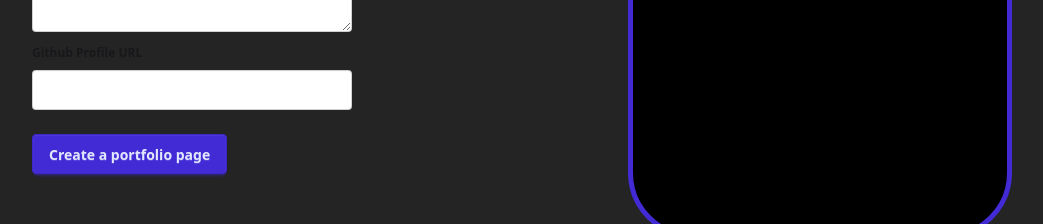
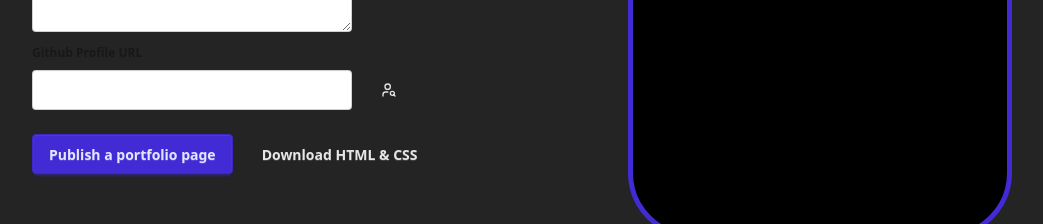
Before and after one commit to lite1pal/portfolio-builder, a React (Vite) app: page / in a window 1280 px wide. Shown: the part 575-799 px from the top of the page, without its empty margins (32-1075 px from the left). Built offline with nearby package versions, Linux system fonts and the light colour scheme; the HTML template or start-up script is replaced by a standard one.

Commit message:
feat: integrate GitHub repository fetching in PortfolioForm component

```diff
--- a/src/components/PortfolioForm.tsx
+++ b/src/components/PortfolioForm.tsx
@@ -2,6 +2,9 @@ import { useForm, type SubmitHandler } from "react-hook-form";
 import type { Portfolio } from "../types/Portfolio";
 import { validateGithubUrl } from "../lib/urlValidators";
 import { useEffect, useState } from "react";
+import { fetchPublicRepos } from "../services/github";
+import { Loader, UserSearch } from "lucide-react";
+import toast from "react-hot-toast";
 
 type PortfolioFormProps = {
   onChange: React.Dispatch<React.SetStateAction<Portfolio>>;
@@ -14,14 +17,36 @@ export default function PortfolioForm({ onChange }: PortfolioFormProps) {
     formState: { errors },
   } = useForm<Portfolio>();
 
+  const [isFetchingRepos, setIsFetchingRepos] = useState(false);
   const [localPortfolio, setLocalPortfolio] = useState<Portfolio>({
     name: "",
     description: "",
     githubUrl: "",
     imgUrl: null,
+    repos: [],
   });
 
-  const onSubmit: SubmitHandler<Portfolio> = (data) => console.log(data);
+  const isReposFetched = localPortfolio.repos.length > 0;
+
+  const onSubmit: SubmitHandler<Portfolio> = async (data) => console.log(data);
+
+  const fetchGithubRepos = async () => {
+    if (isReposFetched) return;
+
+    try {
+      setIsFetchingRepos(true);
+      const repos = await fetchPublicRepos("lite1pal");
+
+      setLocalPortfolio((prev) => ({
+        ...prev,
+        repos,
+      }));
+      setIsFetchingRepos(false);
+    } catch (err: any) {
+      console.error(err);
+      toast.error(err.message);
+    }
+  };
 
   useEffect(() => {
     onChange(localPortfolio);
@@ -77,6 +102,7 @@ export default function PortfolioForm({ onChange }: PortfolioFormProps) {
       </fieldset>
       <fieldset className="fieldset">
         <legend className="fieldset-legend">Github Profile URL</legend>
+        <div className="flex gap-3 items-center">
           <input
             {...register("githubUrl", {
               required: true,
@@ -97,10 +123,31 @@ export default function PortfolioForm({ onChange }: PortfolioFormProps) {
               }))
             }
           />
+          {!isReposFetched && (
+            <button
+              onClick={fetchGithubRepos}
+              type="button"
+              className="btn btn-ghost"
+              disabled={isFetchingRepos}
+            >
+              {isFetchingRepos ? (
+                <Loader size={16} />
+              ) : (
+                <UserSearch size={16} />
+              )}
+            </button>
+          )}
+        </div>
         {errors.githubUrl && <span>{errors.githubUrl.message}</span>}
       </fieldset>
 
-      <button className="mt-5 btn btn-primary">Create a portfolio page</button>
+      <div className="flex mt-5 flex-col gap-3 sm:flex-row">
+        <button className="btn btn-primary">Publish a portfolio page</button>
+
+        <button name="download-html" className="btn btn-ghost">
+          Download HTML & CSS
+        </button>
+      </div>
     </form>
   );
 }
--- a/src/types/Portfolio.ts
+++ b/src/types/Portfolio.ts
@@ -1,6 +1,9 @@
+import type { Repo } from "./Repo";
+
 export type Portfolio = {
   name: string;
   description: string;
   githubUrl: string;
   imgUrl: File | null;
+  repos: Repo[];
 };
```
Lines whose indentation alone changed are shown as unchanged.
